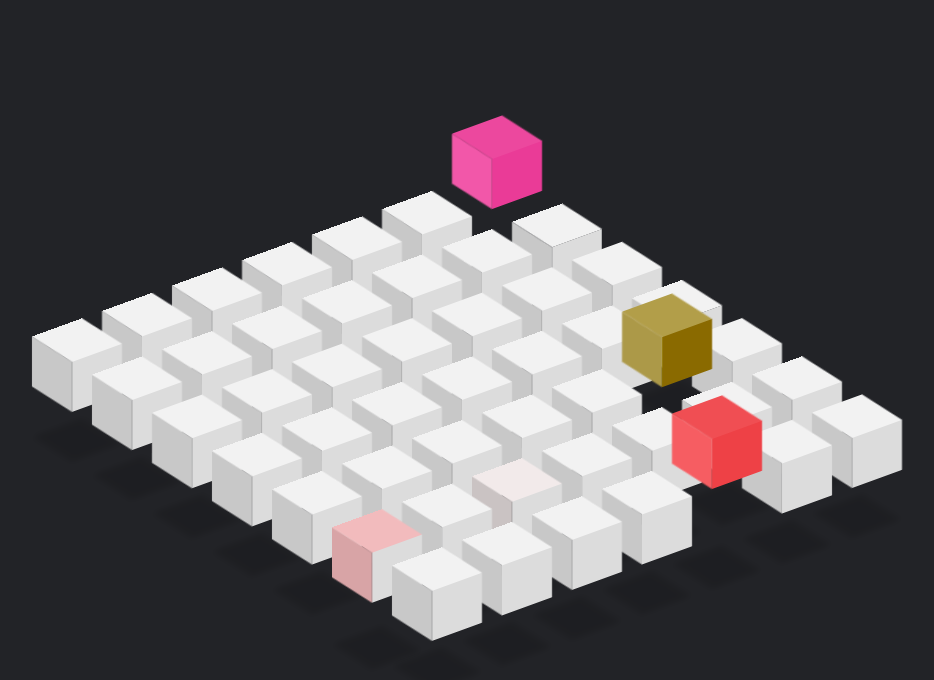
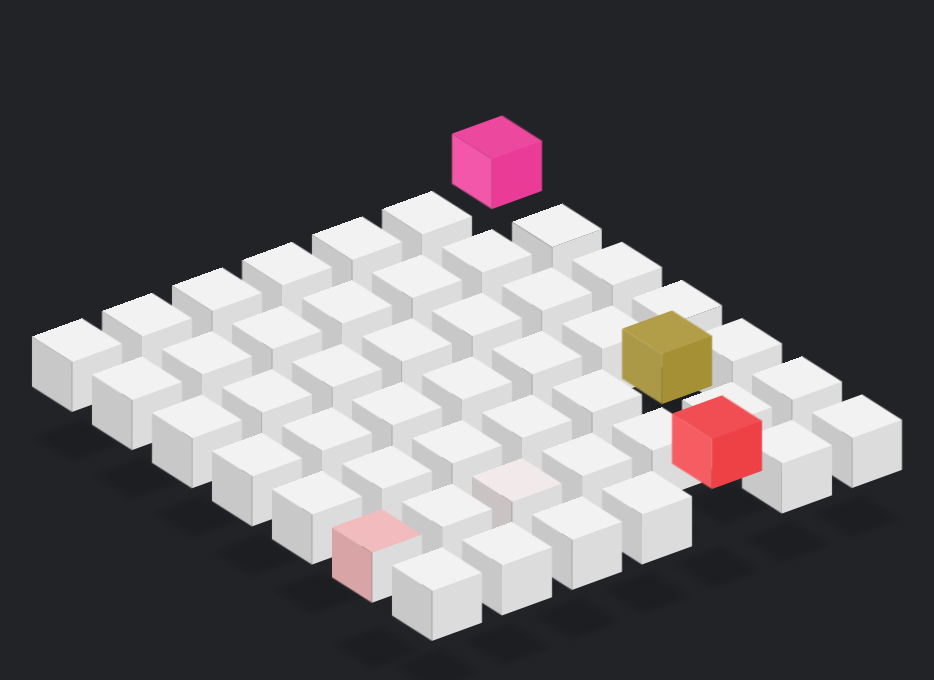
Before and after one commit to Yoy0z-maps/Front-end-UI, a Next.js app: page /cube in a window 1280 px wide. Shown: the top 680 px of the page, without its empty margins (178-1112 px from the left). Built offline with nearby package versions, Linux system fonts and the light colour scheme.

Commit message:
cube add transition

```diff
--- a/src/app/cube/styles.module.css
+++ b/src/app/cube/styles.module.css
@@ -20,6 +20,7 @@
 }
 .container .cube .cubeDiv .cubeSpan.active {
   background: #ef4149;
+  transition: 1.5s;
   transform: translate(0, -50px);
   animation: animate 2s ease-in-out infinite;
 }
```
